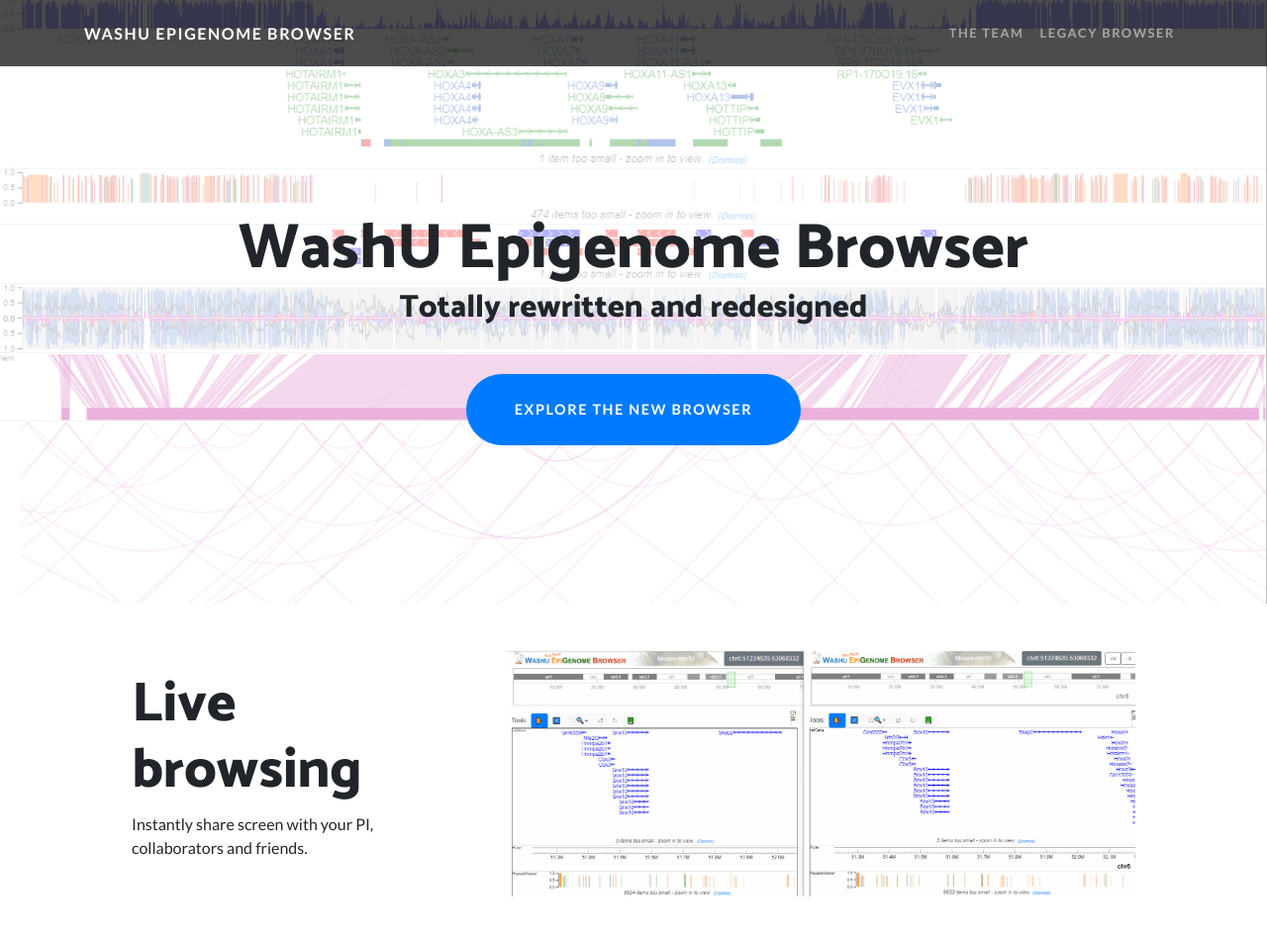
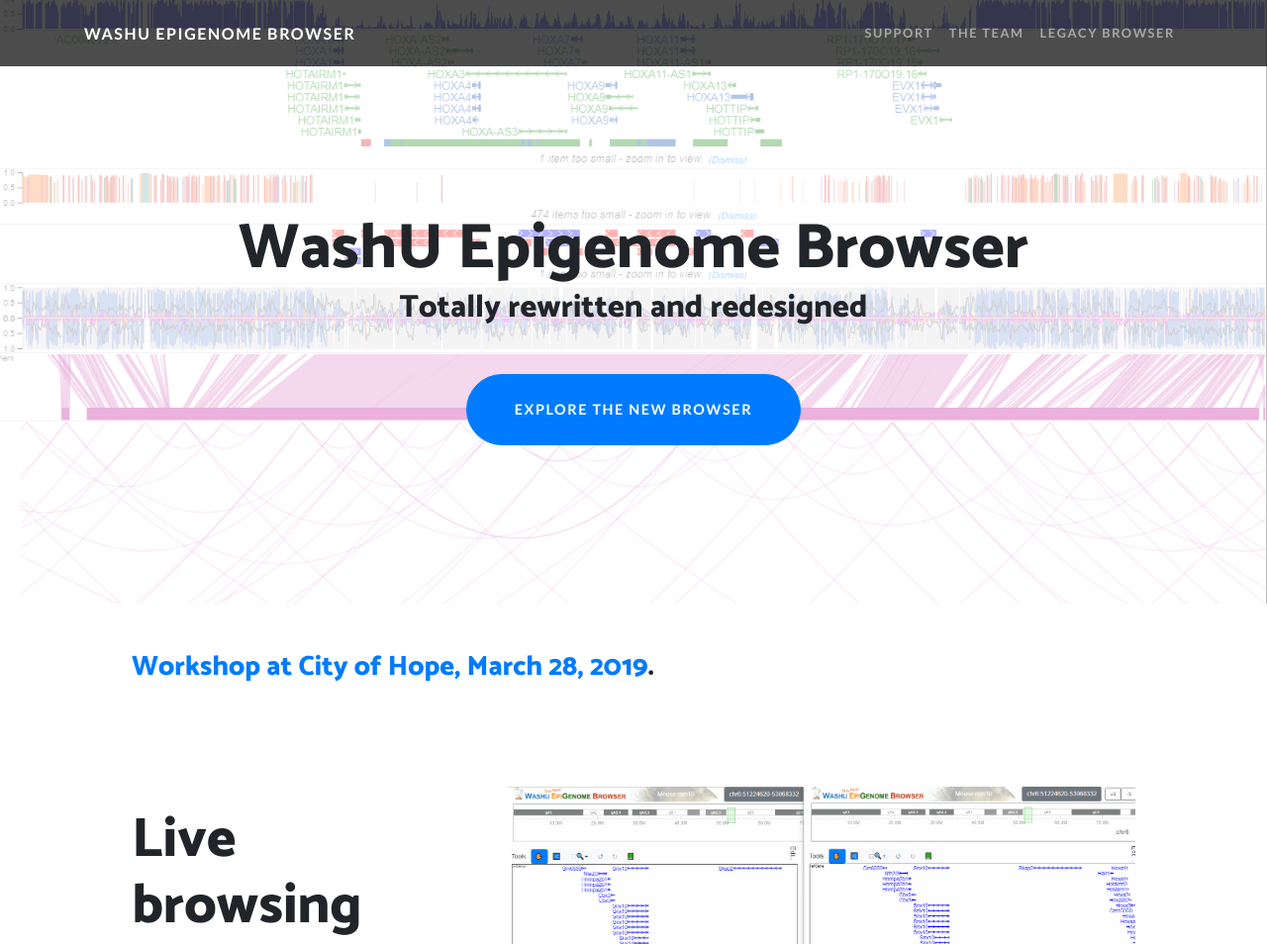
Before and after one commit to lidaof/eg-landing, a plain HTML site: page index.html in a window 1280 px wide. Shown: the top 954 px of the page at 99% size. Drawn offline with Linux system fonts and the light colour scheme.

Commit message:
workshop

```diff
--- a/index.html
+++ b/index.html
@@ -33,6 +33,9 @@
         </button>
         <div class="collapse navbar-collapse" id="navbarResponsive">
           <ul class="navbar-nav ml-auto">
+              <li class="nav-item">
+                  <a class="nav-link" href="support">Support</a>
+                </li>
             <li class="nav-item">
               <a class="nav-link" href="#team">The Team</a>
             </li>
@@ -54,6 +57,19 @@
       </div>
 
     </header>
+
+    <section>
+        <div class="container">
+          <div class="row align-items-center">
+            <div class="col-lg-12">
+              <div class="p-5">
+                <h3><a href="http://epigenomegateway.wustl.edu/support/workshop2019cityofhope.html">
+                  Workshop at City of Hope, March 28, 2019</a>.</h3>
+              </div>
+            </div>
+          </div>
+        </div>
+      </section>
 
     <section>
       <div class="container">
```
